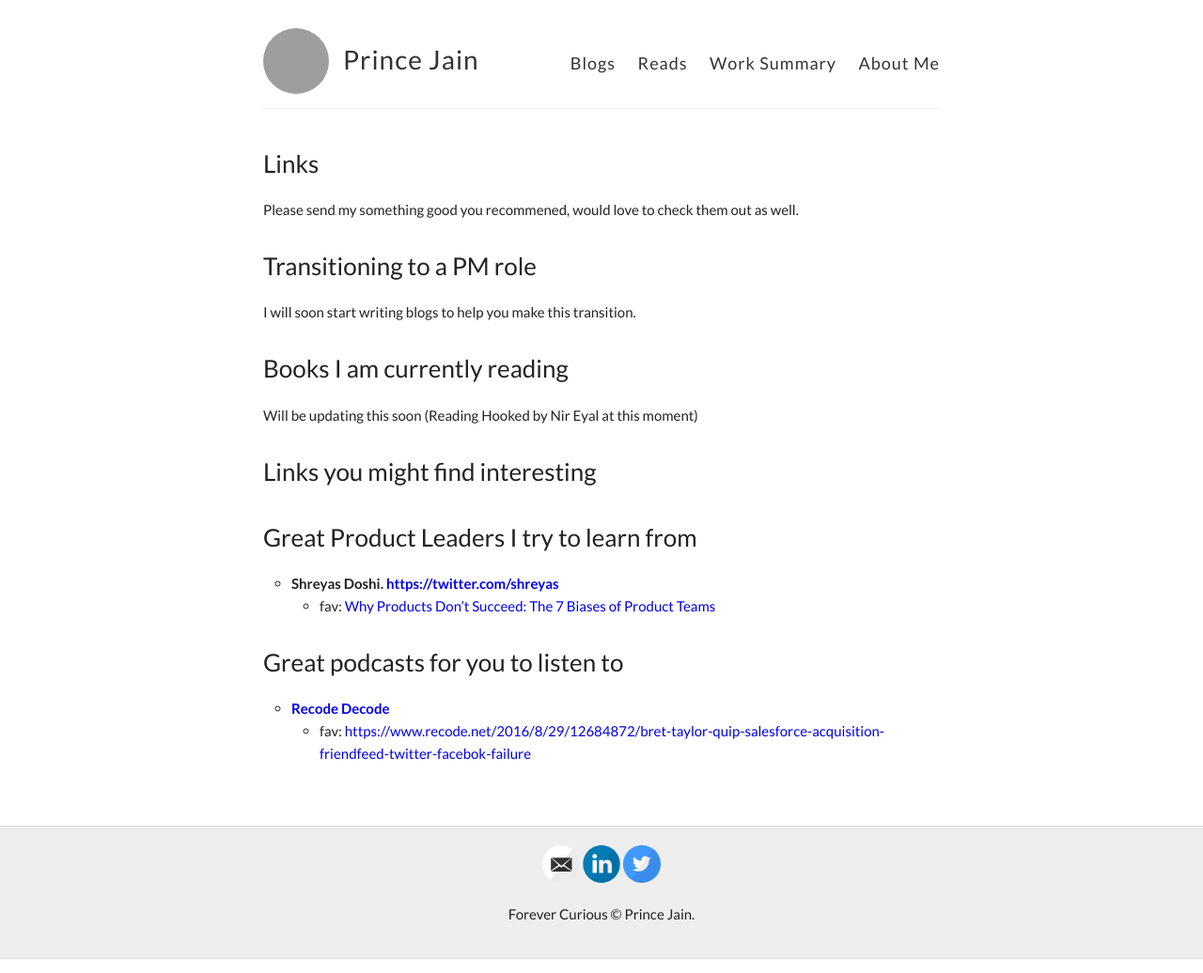
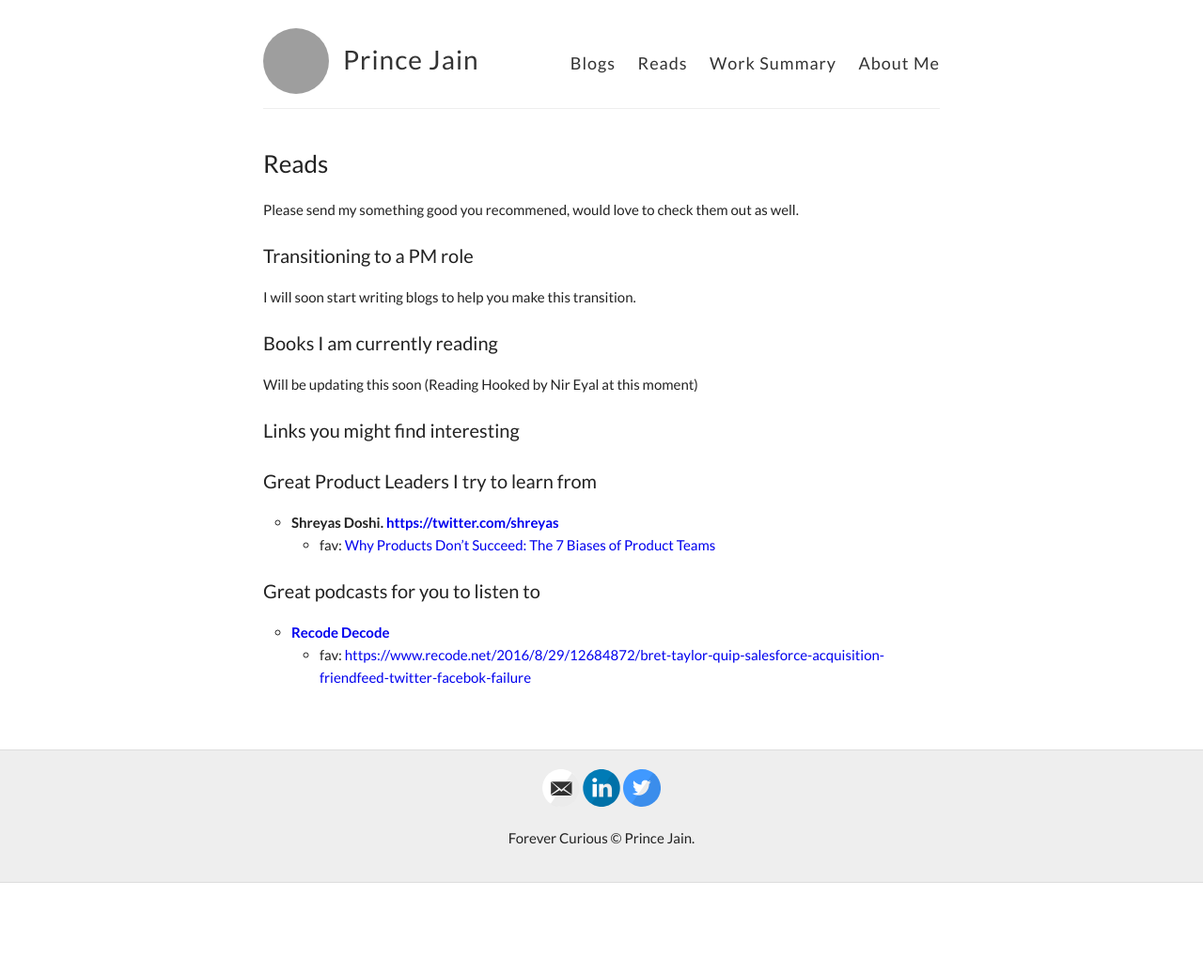
Before and after one commit to product-noob/product-noob.github.io, a Jekyll site: the page built from reads.md, in a window 1280 px wide. Shown: the whole page at 94% size. Built offline with Jekyll 4.4.1, drawn with Linux system fonts in a browser that asks for light colours; after the commit the page ends 955 px from its top, so only the background shows below that; grey boxes are pictures that could not be loaded.

Commit message:
Update reads.md

```diff
--- a/reads.md
+++ b/reads.md
@@ -1,32 +1,32 @@
 ---
 layout: page
-title: Links
+title: Reads
 permalink: /reads/
 ---
 
 Please send my something good you recommened, would love to check them out as well.
 
-## Transitioning to a PM role
+#### Transitioning to a PM role
 
 I will soon start writing blogs to help you make this transition.
 
-## Books I am currently reading
+#### Books I am currently reading
 
 Will be updating this soon (Reading Hooked by Nir Eyal at this moment)
 
 
 
-## Links you might find interesting
+#### Links you might find interesting
 
 
-## Great Product Leaders I try to learn from
+#### Great Product Leaders I try to learn from
 
 
 - **Shreyas Doshi. [https://twitter.com/shreyas](https://twitter.com/shreyas)**
   - fav: [Why Products Don't Succeed: The 7 Biases of Product Teams](https://www.linkedin.com/pulse/why-products-dont-succeed-7-biases-product-teams-shreyas-doshi/)
 
 
-## Great podcasts for you to listen to
+#### Great podcasts for you to listen to
 
 - **[Recode Decode](https://www.recode.net/recode-decode-podcast-kara-swisher)**
   - fav: [https://www.recode.net/2016/8/29/12684872/bret-taylor-quip-salesforce-acquisition-friendfeed-twitter-facebok-failure](https://www.recode.net/2016/8/29/12684872/bret-taylor-quip-salesforce-acquisition-friendfeed-twitter-facebok-failure)
```
